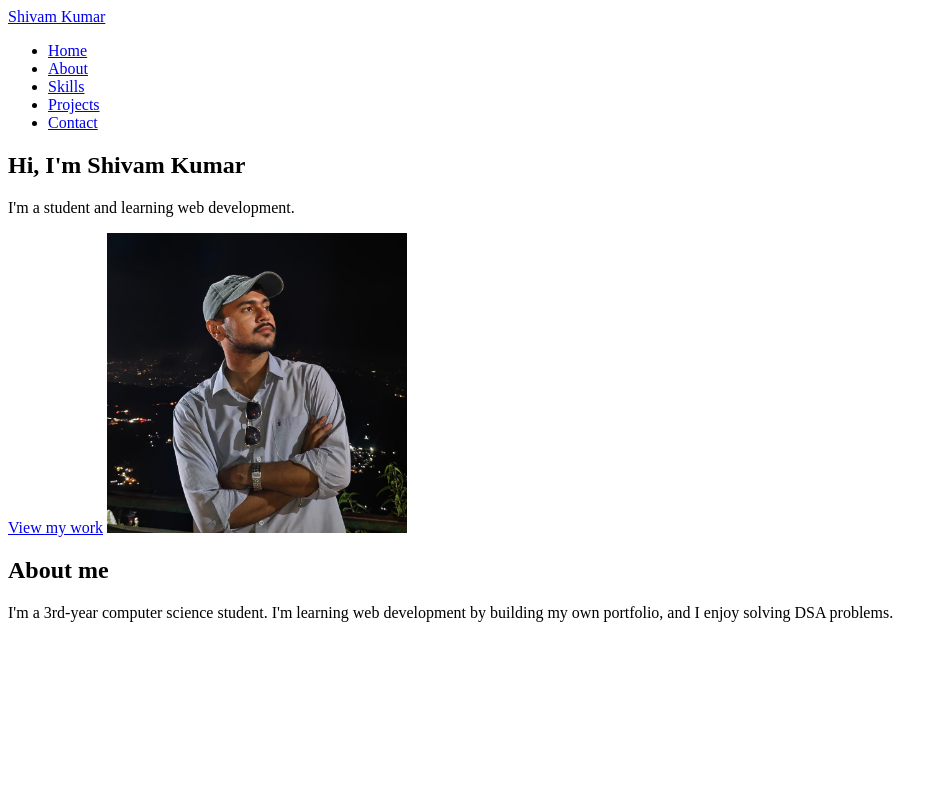
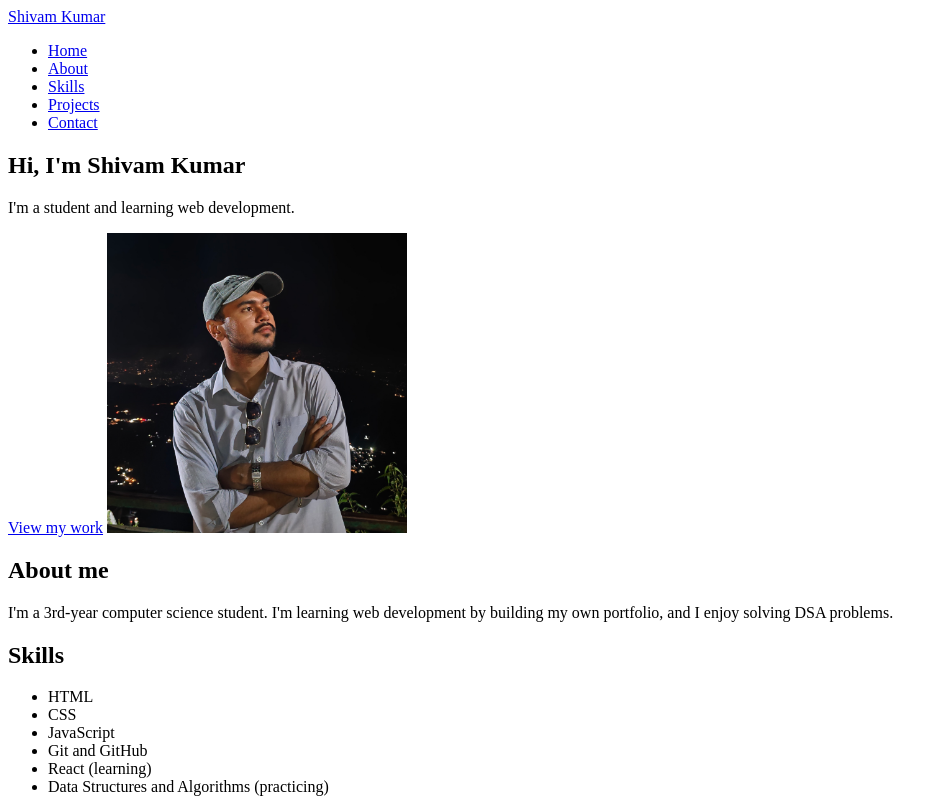
Before and after one commit to SIVM02/portfolio, a plain HTML site: page index.html in a window 1280 px wide. Shown: the whole page, without its empty margins (0-944 px from the left). Drawn offline with Linux system fonts and the light colour scheme.

Commit message:
add skills section

```diff
--- a/index.html
+++ b/index.html
@@ -26,11 +26,30 @@
         <h1>Hi, I'm Shivam Kumar</h1>
         <p>I'm a student and learning web development.</p>
         <a href="#projects" class="btn">View my work</a>
-            <img src="assets/images/profile-photo.jpeg" alt="Profile photo of Shivam Kumar" width="300" height="300" />
+        <img
+          src="assets/images/profile-photo.jpeg"
+          alt="Profile photo of Shivam Kumar"
+          width="300"
+          height="300"
+        />
       </section>
       <section id="about">
         <h2>About me</h2>
-            <p>I'm a 3rd-year computer science student. I'm learning web development by building my own portfolio, and I enjoy solving DSA problems.</p>
+        <p>
+          I'm a 3rd-year computer science student. I'm learning web development
+          by building my own portfolio, and I enjoy solving DSA problems.
+        </p>
+      </section>
+      <section id="skills">
+        <h2>Skills</h2>
+        <ul>
+          <li>HTML</li>
+          <li>CSS</li>
+          <li>JavaScript</li>
+          <li>Git and GitHub</li>
+          <li>React (learning)</li>
+          <li>Data Structures and Algorithms (practicing)</li>
+        </ul>
       </section>
     </main>
   </body>
```
Lines whose indentation alone changed are shown as unchanged.
